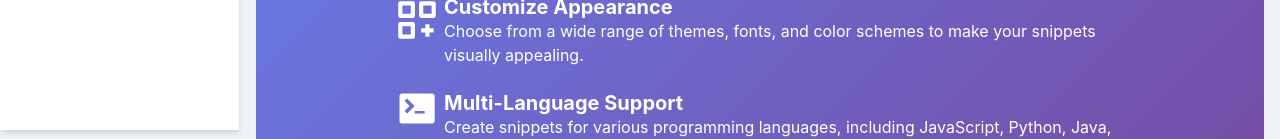
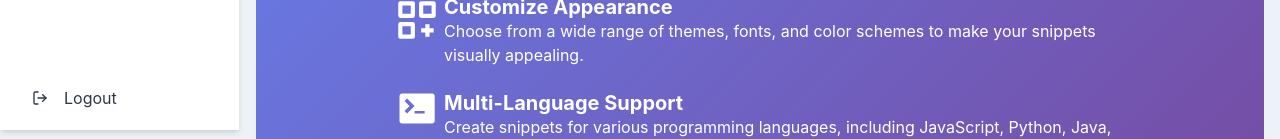
Before and after one commit to Sachin-chaurasiya/Code-Snippets-Builder, a React (Create React App) app: page / in a window 1280 px wide. Shown: the part 670-809 px from the top of the page. Built offline with nearby package versions, Linux system fonts and the light colour scheme; no server answers; what @uiw/codemirror-extensions-langs, reactflow would draw is missing.

Commit message:
chore: add logout button

```diff
--- a/src/api/index.ts
+++ b/src/api/index.ts
@@ -1,6 +1,7 @@
 import { Account, Client, Databases } from 'appwrite';
+import { ROUTES } from 'constants/common';
 import { Server } from 'utils/Config';
-import { getUniqueId } from 'utils/EditorUtils';
+import { v4 as generateUniqueId } from 'uuid';
 
 const initClient = () => {
   const client = new Client()
@@ -41,7 +42,7 @@ export const API_CLIENT = {
   emailLogin: async (email: string, password: string, name?: string) => {
     try {
       const user = await API_CLIENT.account.create(
-        getUniqueId(),
+        generateUniqueId(),
         email,
         password,
         name
@@ -57,6 +58,7 @@ export const API_CLIENT = {
   logout: async () => {
     try {
       await API_CLIENT.account.deleteSession('current');
+      window.location.href = ROUTES.LOGIN;
     } catch (error) {
       // handle error
     }
--- a/src/components/Sidebar/LeftSideBar.tsx
+++ b/src/components/Sidebar/LeftSideBar.tsx
@@ -1,11 +1,13 @@
 import React, { FC } from 'react';
-import { Box, useColorModeValue, BoxProps } from '@chakra-ui/react';
+import { Box, useColorModeValue, BoxProps, Flex } from '@chakra-ui/react';
 import NavItem from './NavItem';
 import { ROUTES } from 'constants/common';
 
 import BrandLogo from 'components/Common/BrandLogo/BrandLogo';
 import { useNavigate } from 'react-router-dom';
 import { LINK_ITEMS } from 'constants/sidebar';
+import { FiLogOut } from 'react-icons/fi';
+import { API_CLIENT } from 'api';
 
 const LeftSidebar: FC<BoxProps> = () => {
   const navigate = useNavigate();
@@ -15,19 +17,34 @@ const LeftSidebar: FC<BoxProps> = () => {
   };
   return (
     <Box
+      as={Flex}
       bg={useColorModeValue('white', 'gray.900')}
       borderRight="1px"
       borderRightColor={useColorModeValue('gray.200', 'gray.700')}
       w="60"
       pos="fixed"
       h="full"
-      shadow="md">
-      <BrandLogo ml={2} onClick={handleNavigateHome} cursor="pointer" />
-      {LINK_ITEMS.map((link) => (
-        <NavItem path={link.path} key={link.name} icon={link.icon}>
-          {link.name}
+      shadow="md"
+      overflow="auto"
+      direction="column"
+      justifyContent="space-between">
+      <Box>
+        <BrandLogo ml={2} onClick={handleNavigateHome} cursor="pointer" />
+        {LINK_ITEMS.map((link) => (
+          <NavItem path={link.path} key={link.name} icon={link.icon}>
+            {link.name}
+          </NavItem>
+        ))}
+      </Box>
+      <Box>
+        <NavItem
+          path="#"
+          key="Logout"
+          icon={FiLogOut}
+          handleClick={API_CLIENT.logout}>
+          Logout
         </NavItem>
-      ))}
+      </Box>
     </Box>
   );
 };
--- a/src/components/Sidebar/NavItem.tsx
+++ b/src/components/Sidebar/NavItem.tsx
@@ -4,7 +4,13 @@ import { useLocation } from 'react-router-dom';
 import { NavItemProps } from './Sidebar.interface';
 import { PRIMARY_GRADIENT_COLOR } from 'constants/common';
 
-const NavItem = ({ icon, children, path, ...rest }: NavItemProps) => {
+const NavItem = ({
+  icon,
+  children,
+  path,
+  handleClick,
+  ...rest
+}: NavItemProps) => {
   const location = useLocation();
 
   const isActiveItem = useMemo(
@@ -16,7 +22,8 @@ const NavItem = ({ icon, children, path, ...rest }: NavItemProps) => {
     <Link
       href={path}
       style={{ textDecoration: 'none', marginBottom: '4px', display: 'block' }}
-      _focus={{ boxShadow: 'none' }}>
+      _focus={{ boxShadow: 'none' }}
+      onClick={handleClick}>
       <Flex
         align="center"
         p="4"
--- a/src/components/Sidebar/Sidebar.interface.ts
+++ b/src/components/Sidebar/Sidebar.interface.ts
@@ -6,6 +6,7 @@ export interface NavItemProps extends FlexProps {
   icon: IconType;
   children: ReactNode;
   path: string;
+  handleClick?: () => void;
 }
 
 export interface LinkItemProps {
--- a/src/constants/common.ts
+++ b/src/constants/common.ts
@@ -3,6 +3,9 @@ import { CSSProperties } from 'react';
 export const ROUTES = {
   HOME: '/',
   EDITOR: '/editor',
+  LOGIN: '/login',
+  SIGN_UP: '/signup',
+  PROFILE: '/profile',
 };
 
 export const INITIAL_CONTEXT_DATA = {
```
